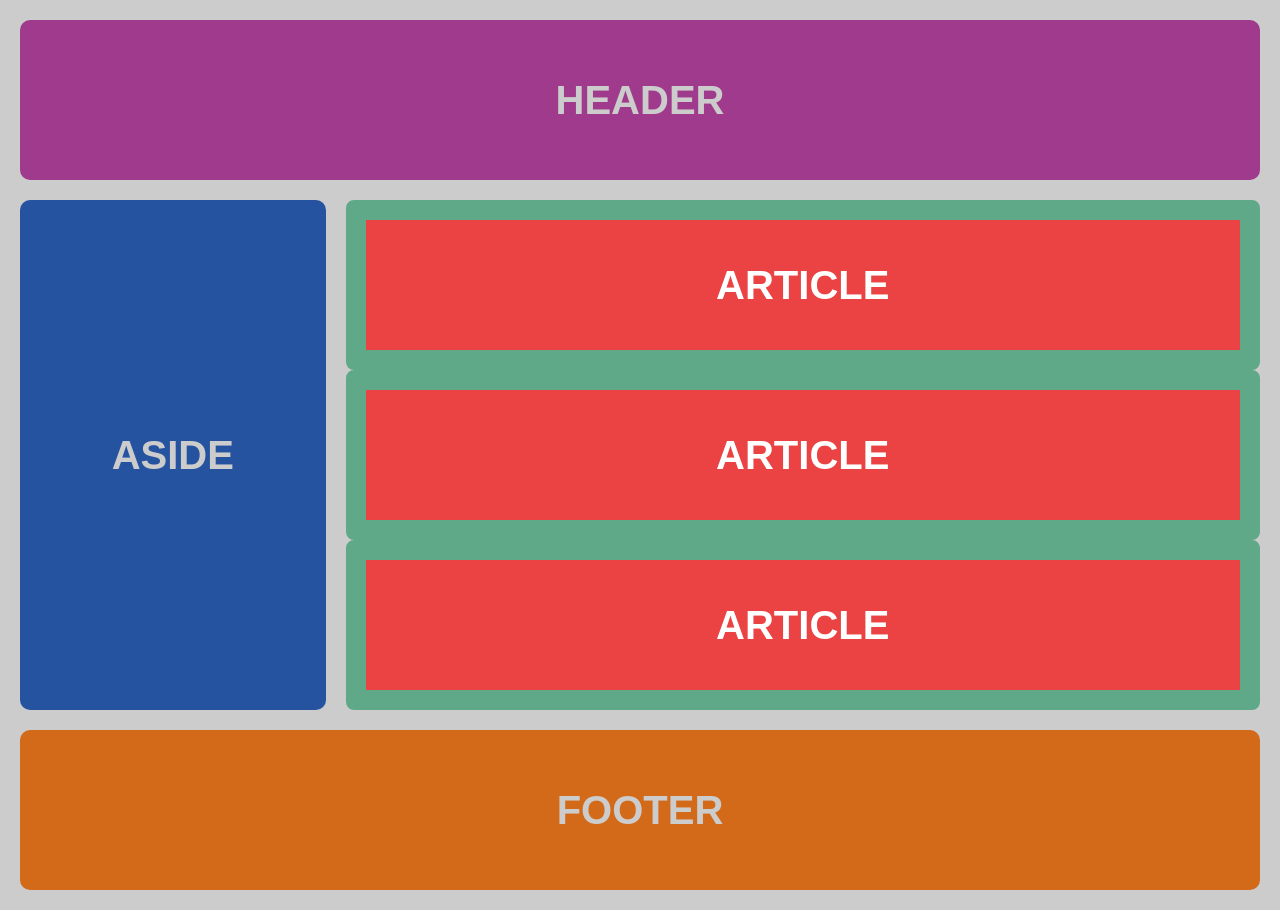
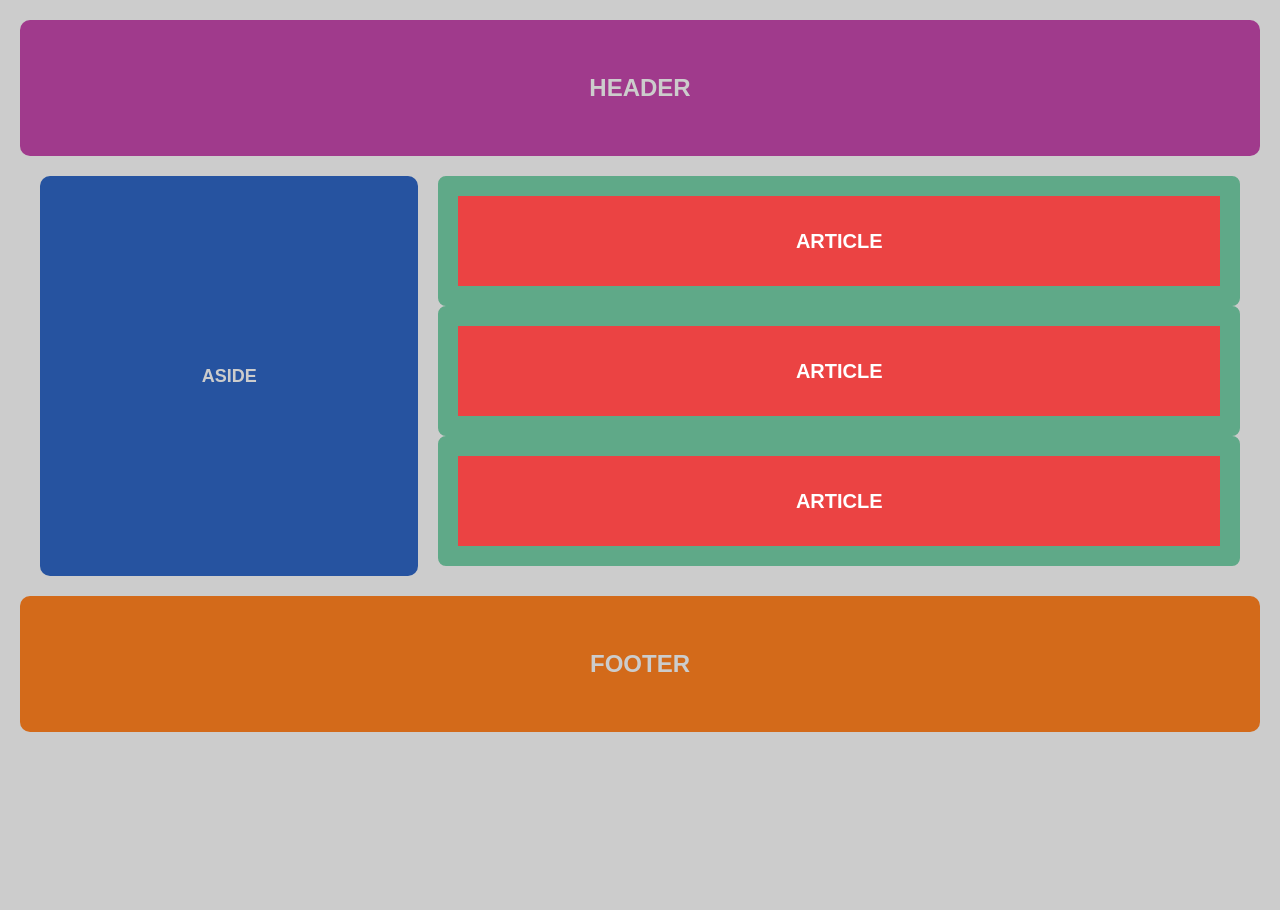
Before and after one commit to ivyownn/flexbox-wireframe-practice, a plain HTML site: page index.html in a window 1280 px wide. After the commit the page ends 800 px from the top, so only its background shows below. Drawn offline with Linux system fonts and the light colour scheme.

Commit message:
Add Flexbox with breakpoints

```diff
--- a/css/style.css
+++ b/css/style.css
@@ -57,16 +57,61 @@ body {
   border: 20px solid rgb(95, 169, 136);
 }
 
+/* phones */
+@media (min-width: 600px) {
+  body {
+    font-size: 16px;
+  }
+
+  .articles article {
+    font-size: 18px;
+  }
+}
+
+/* tablets */
 @media (min-width: 768px) {
   .main-content {
     flex-direction: row;
+    align-items: flex-start;
   }
 
   .aside {
     width: 25%;
+    min-height: 400px;
   }
 
   .articles {
     width: 75%;
+    flex-direction: column;
   }
 }
+
+/* laptops */
+@media (min-width: 992px) {
+  body {
+    font-size: 18px;
+  }
+
+  .articles article {
+    padding: 30px;
+    font-size: 20px;
+  }
+
+  .aside {
+    width: 35%;
+    min-height: 400px;
+  }
+}
+
+/* desktops */
+@media (min-width: 1200px) {
+  .main-content {
+    max-width: 1200px;
+    margin: 0 auto;
+  }
+
+  .header,
+  .footer {
+    font-size: 24px;
+  }
+}
```
